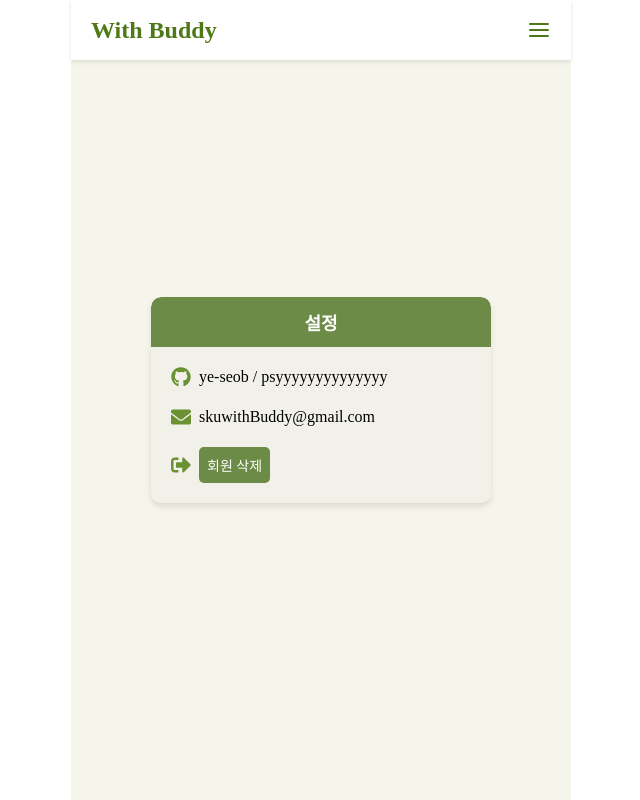
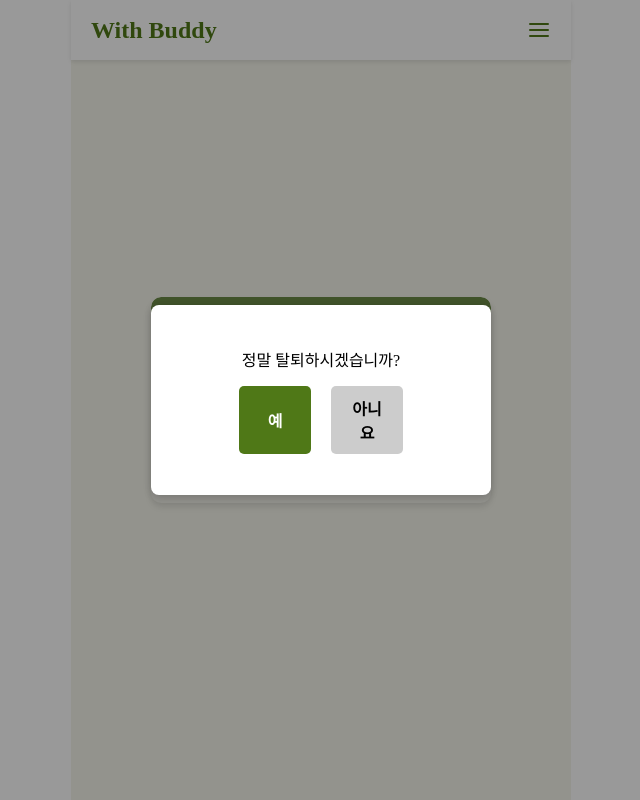
Before and after one commit to psyyyyyyyyyyyyyy/WithBuddy_fe, a React (Vite) app: page /setting in a window 1280 px wide. Both pictures are taken after a click on the button "회원 삭제". Shown: the whole page, without its empty margins (319-959 px from the left). Built offline with nearby package versions, Linux system fonts and the light colour scheme; no server answers; a web font is replaced by a local one.

Commit message:
✨Feat: 회원 탈퇴 api 연동

```diff
--- a/src/api/userAPI.js
+++ b/src/api/userAPI.js
@@ -54,3 +54,14 @@ export async function patchMyInfo(userData) {
     throw error;
   }
 }
+
+export async function deleteUser() {
+  try {
+    const baseUrl = import.meta.env.VITE_APP_USER + "/delete";
+    const response = await APIService.private.delete(baseUrl);
+    return response;
+  } catch (error) {
+    console.error("유저 탈퇴 오류:", error);
+    throw error;
+  }
+}
--- a/src/components/setting/SettingCard.jsx
+++ b/src/components/setting/SettingCard.jsx
@@ -1,8 +1,23 @@
+import { useState } from "react";
 import { FaGithub, FaEnvelope, FaSignOutAlt } from "react-icons/fa";
 import Header from "../header/Header";
 import styles from "./settingCard.module.css";
+import { deleteUser } from "../../api/userAPI";
 
 export default function SettingCard() {
+  const [showModal, setShowModal] = useState(false);
+
+  const handleDeleteUser = async () => {
+    try {
+      await deleteUser();
+      localStorage.removeItem("userId");
+      alert("회원 탈퇴가 완료되었습니다.");
+      window.location.href = "/login";
+    } catch (error) {
+      console.error("회원 탈퇴 실패:", error);
+    }
+  };
+
   return (
     <div className={styles.allContainer}>
       <Header />
@@ -32,19 +47,35 @@ export default function SettingCard() {
         <div className={styles.infoRow}>
           <FaEnvelope className={styles.icon} />
           <p>
-            <a
-              href="mailto:skuwithBuddy@gmail.com"
-              className={styles.link}
-            >
+            <a href="mailto:skuwithBuddy@gmail.com" className={styles.link}>
               skuwithBuddy@gmail.com
             </a>
           </p>
         </div>
         <div className={styles.infoRow}>
           <FaSignOutAlt className={styles.icon} />
-          <button className={styles.withdrawalButton}>회원 삭제</button>
+          <button className={styles.withdrawalButton} onClick={() => setShowModal(true)}>
+            회원 삭제
+          </button>
         </div>
       </div>
+
+      {/* 회원 탈퇴 모달 */}
+      {showModal && (
+        <div className={styles.modalOverlay}>
+          <div className={styles.modalContent}>
+            <p>정말 탈퇴하시겠습니까?</p>
+            <div className={styles.modalButtons}>
+              <button className={`${styles.modalButton} ${styles.confirmButton}`} onClick={handleDeleteUser}>
+                예
+              </button>
+              <button className={`${styles.modalButton} ${styles.cancelButton}`} onClick={() => setShowModal(false)}>
+                아니요
+              </button>
+            </div>
+          </div>
+        </div>
+      )}
     </div>
   );
 }
--- a/src/components/setting/settingCard.module.css
+++ b/src/components/setting/settingCard.module.css
@@ -64,8 +64,8 @@
 }
 
 .infoRow a {
-    color: black;
-    text-decoration: none;
+  color: black;
+  text-decoration: none;
 }
 
 .icon {
@@ -86,3 +86,70 @@
 .withdrawalButton:hover {
   background-color: #5a7337;
 }
+
+/* 모달 배경 */
+.modalOverlay {
+  position: fixed;
+  top: 0;
+  left: 0;
+  width: 100%;
+  height: 100vh;
+  background: rgba(0, 0, 0, 0.4);
+  display: flex;
+  align-items: center;
+  justify-content: center;
+  z-index: 1000;
+}
+
+/* 모달 창 */
+.modalContent {
+  display: flex;
+  background: white;
+  padding: 20px;
+  border-radius: 8px;
+  width: 300px;
+  height: 150px;
+  text-align: center;
+  box-shadow: 0 2px 10px rgba(0, 0, 0, 0.2);
+  flex-direction: column;
+  justify-content: center;
+  align-items: center;
+}
+
+.modalButtons {
+  display: flex;
+  justify-content: center;
+  margin-top: 15px;
+  gap: 20px;
+}
+
+.modalButton {
+  padding: 8px 16px;
+  border: none;
+  cursor: pointer;
+  font-size: 16px;
+  border-radius: 5px;
+  font-weight: bold;
+}
+
+.confirmButton {
+  background: #4f7817;
+  color: white;
+  border: none;
+  padding: 10px 15px;
+  border-radius: 5px;
+  cursor: pointer;
+  font-weight: bold;
+  width: 72px;
+}
+
+.cancelButton {
+  background: #ccc;
+  color: black;
+  border: none;
+  padding: 10px 15px;
+  border-radius: 5px;
+  cursor: pointer;
+  font-weight: bold;
+  width: 72px;
+}
```
